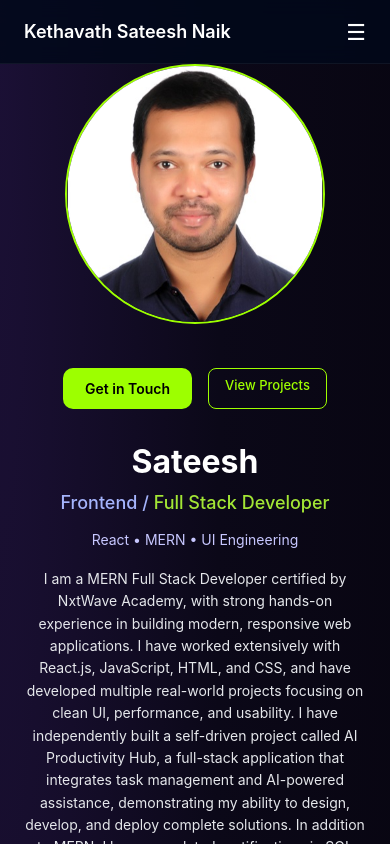
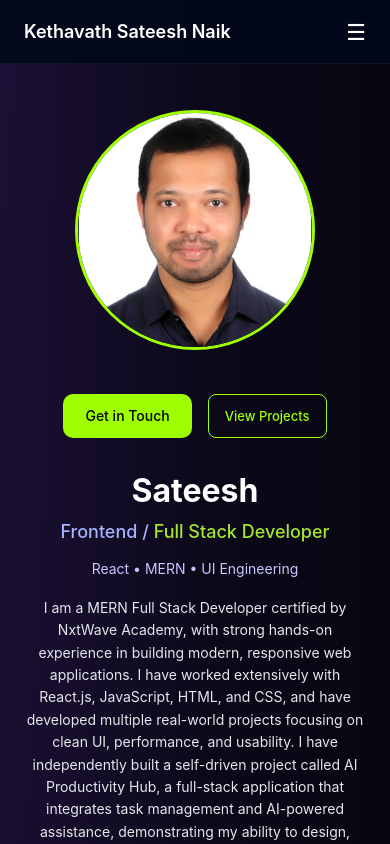
Before and after one commit to Sateesh64/portfolio, a React (Create React App) app: page / in a window 390 px wide. Shown: the top 844 px of the page. Built offline with nearby package versions, Linux system fonts and the light colour scheme.

Commit message:
Fix hero image spacing and button alignment for mobile

```diff
--- a/src/App.css
+++ b/src/App.css
@@ -279,6 +279,68 @@ body {
 }
 
 
+.hero-actions-left {
+  display: flex;
+  gap: 16px;
+  margin-top: 20px;
+}
+
+/* Shared button alignment */
+.btn-primary,
+.btn-outline {
+  height: 44px;
+  padding: 0 22px;
+
+  display: inline-flex;
+  align-items: center;
+  justify-content: center;
+
+  font-size: 14px;
+  font-weight: 500;
+  line-height: 1;
+
+  border-radius: 10px;
+  text-decoration: none;
+}
+
+@media (max-width: 900px) {
+  .hero-container {
+    grid-template-columns: 1fr;
+    text-align: center;
+  }
+
+  .hero-left {
+    margin-top: 0;
+  }
+
+  .hero-image-wrapper {
+    width: 180px;
+    height: 180px;
+  }
+
+  .hero-actions-left {
+    justify-content: center;
+  }
+
+  .hero {
+    padding-top: 110px; /* prevents navbar overlap */
+  }
+}
+
+.hero-image-wrapper {
+  width: 240px;
+  height: 240px;
+  border-radius: 50%;
+  overflow: hidden;
+  border: 3px solid #9eff00;
+}
+
+.hero-image-wrapper img {
+  width: 100%;
+  height: 100%;
+  object-fit: cover;
+}
+
 
 
 /* ABOUT SECTION */
--- a/src/components/Footer.css
+++ b/src/components/Footer.css
@@ -1,52 +1,38 @@
 .footer {
   width: 100%;
-  padding: 18px 16px;
-  text-align: center;
-
-  background: rgba(0, 0, 0, 0.35);
-  border-top: 1px solid rgba(158, 255, 0, 0.2);
-
-  color: #cbd5f5;
-  font-size: 13px;
-  letter-spacing: 0.4px;
+  background: linear-gradient(180deg, #050510, #000000);
+  padding: 14px 0;
 }
 
-.footer p {
-  margin: 0;
-}
+.footer-container {
+  max-width: 1200px;
+  margin: 0 auto;
+  padding: 0 16px;
 
-.footer {
-  width: 100%;
-  padding: 18px 16px;
-  text-align: center;
-  position: relative;
+  display: flex;
+  align-items: center;
+  justify-content: space-between;
 
-  background: rgba(0, 0, 0, 0.35);
-  border-top: 1px solid rgba(158, 255, 0, 0.2);
-
-  color: #cbd5f5;
+  color: #9ca3af;
   font-size: 13px;
 }
 
 /* Visitor badge */
 .visitor-badge {
-  position: absolute;
-  right: 20px;
-  bottom: 16px;
-
-  background: rgba(158, 255, 0, 0.15);
-  border: 1px solid rgba(158, 255, 0, 0.4);
-  padding: 6px 14px;
-  border-radius: 20px;
-
+  background: #0f172a;
+  border: 1px solid #22c55e;
+  color: #22c55e;
+  padding: 4px 12px;
+  border-radius: 999px;
   font-size: 12px;
-  color: #9eff00;
+  white-space: nowrap;
 }
 
-@media (max-width: 768px) {
-  .footer {
-    font-size: 12px;
-    padding: 16px;
+/* 🔹 Mobile Fix */
+@media (max-width: 600px) {
+  .footer-container {
+    flex-direction: column;
+    gap: 8px;
     text-align: center;
   }
 }
--- a/src/components/Footer.js
+++ b/src/components/Footer.js
@@ -14,10 +14,12 @@ const Footer = () => {
 
   return (
     <footer className="footer">
-      <p>© {new Date().getFullYear()} Sateesh Naik. All rights reserved.</p>
+      <div className="footer-container">
+        <p>© {new Date().getFullYear()} Sateesh Naik. All rights reserved.</p>
 
-      <div className="visitor-badge">
-        👥 Visitors: {visitors}
+        <div className="visitor-badge">
+          👥 Visitors: {visitors}
+        </div>
       </div>
     </footer>
   );
```
